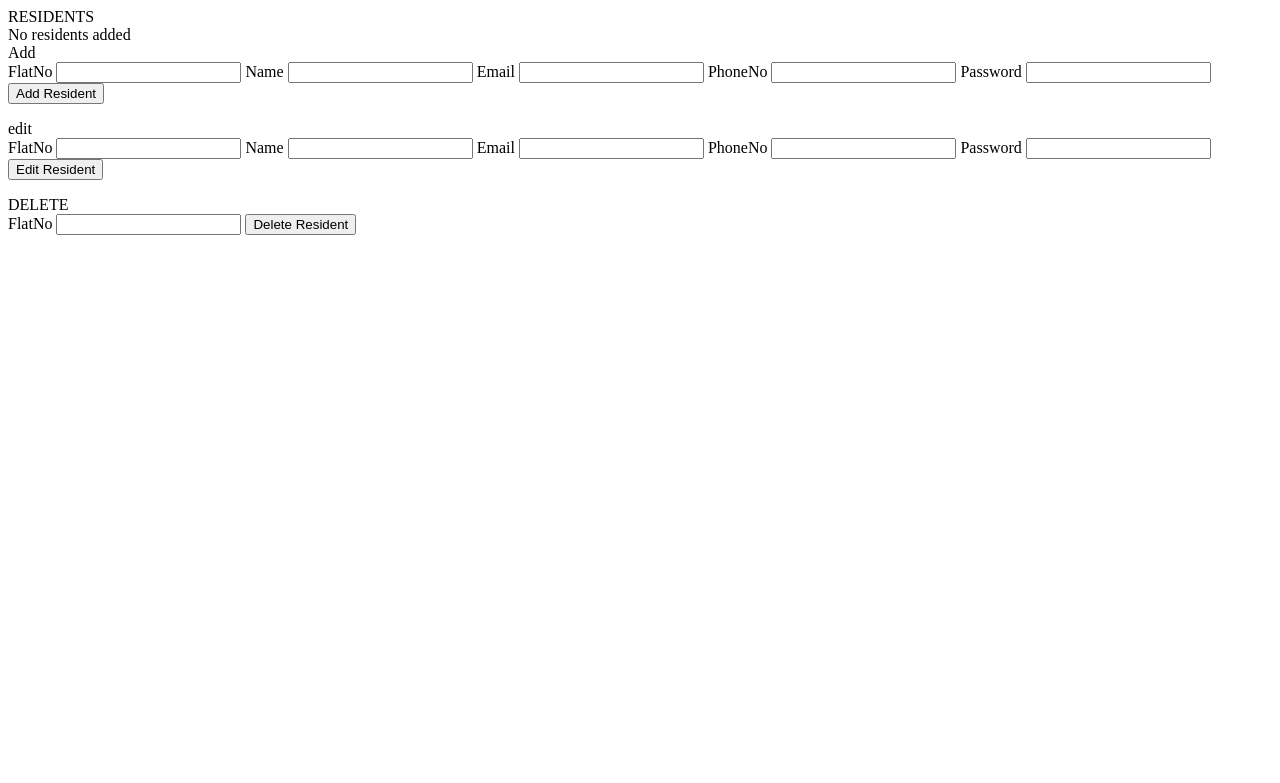
After one commit to anjali0508/SmartParking, a Flask app: template Website/templates/AdminHome.html in a window 1280 px wide. The commit adds this page. Shown: the top 783 px of the page. Run offline with Flask 2, Linux system fonts and the light colour scheme; the template is opened without the code that fills it, so the values that code supplies are empty.

Commit message:
Added admin home template

```diff
--- a/Website/Server.py
+++ b/Website/Server.py
@@ -141,10 +141,16 @@ def residentFuctions():
         residents = dbRef.child("Residents").get()
         details = [resident.val()
                    for resident in residents if resident.val() != None]
-        return jsonify({"Residents": details, "ResidentCount": len(details)}, 200)
+        # return jsonify({"Residents": details, "residentCount": len(details)}, 200)
+        return render_template(
+            "AdminHome.html",
+            Residents=details,
+            residentCount=len(details)
+        )
 
     elif request.method == "POST":
         if not request.json or not "FlatNo" in request.json or not "Password" in request.json:
+            print("lala")
             abort(400)
         resident = {
             "Email": request.json.get("Email", ""),
@@ -172,9 +178,12 @@ def residentFuctions():
             resident["PhoneNo"] = request.json["PhoneNo"]
         details = dbRef.child("Residents").order_by_child(
             "FlatNo").equal_to(flatNo).get()
-        ID = details[0].key()
-        dbRef.child("Residents").child(ID).update(resident)
-        return jsonify({"Success": True}, 200)
+        try:
+            ID = details[0].key()
+            dbRef.child("Residents").child(ID).update(resident)
+            return jsonify({"Success": True}, 200)
+        except:
+            return jsonify({"Success": False, "Message": "Flat Number does not exist"})
 
     elif request.method == "DELETE":
         if not request.json or not "FlatNo" in request.json:
--- /dev/null
+++ b/Website/templates/AdminHome.html
@@ -0,0 +1,171 @@
+<!-- Admin home will show resident details -->
+<!-- Add a link to view vehicle details  -->
+<html>
+  <head>
+    <script src="https://ajax.googleapis.com/ajax/libs/jquery/3.3.1/jquery.min.js"></script>
+  </head>
+  <body>
+    <div class="Residents">
+      <div>
+        RESIDENTS
+      </div>
+      {%if residentCount > 0%}
+      <div>
+        <!-- You could add table heading here -->
+        {% for i in range(residentCount)%}
+        <div>
+          Flat No: {{Residents[i]["FlatNo"]}} <br />
+          Name: {{Residents[i]["Name"]}} <br />
+          Email: {{Residents[i]["Email"]}} <br />
+          Phone No: {{Residents[i]["PhoneNo"]}} <br />
+        </div>
+        {% endfor %}
+      </div>
+      {% else %}
+      <div>
+        No residents added
+      </div>
+      {% endif %}
+    </div>
+    <div class="AddResidents">
+      Add
+      <form>
+        {% set action = "Residents" %}
+        <label for="FlatNo">FlatNo</label>
+        <input type="text" name="FlatNo" id="FlatNo" required />
+        <label for="Name">Name</label>
+        <input type="text" name="Name" id="Name" />
+        <label for="Email">Email</label>
+        <input type="text" name="Email" id="Email" />
+        <label for="PhoneNo">PhoneNo</label>
+        <input type="text" name="PhoneNo" id="PhoneNo" />
+        <label for="Password">Password</label>
+        <input type="text" name="Password" id="Password" required />
+        <input type="button" id="AddResident" value="Add Resident" />
+      </form>
+    </div>
+
+    <div class="EditResidents">
+      edit
+      <form>
+        {% set action = "Residents" %}
+        <label for="FlatNo">FlatNo</label>
+        <input type="text" name="FlatNo" id="FlatNo_Edit" required />
+        <label for="Name">Name</label>
+        <input type="text" name="Name" id="Name_Edit" />
+        <label for="Email">Email</label>
+        <input type="text" name="Email" id="Email_Edit" />
+        <label for="PhoneNo">PhoneNo</label>
+        <input type="text" name="PhoneNo" id="PhoneNo_Edit" />
+        <label for="Password">Password</label>
+        <input type="text" name="Password" id="Password_Edit" />
+        <input type="button" id="EditResident" value="Edit Resident" />
+      </form>
+    </div>
+
+    <div class="DeleteResident">
+      DELETE
+      <form>
+        {% set action = "Residents" %}
+        <label for="FlatNo">FlatNo</label>
+        <input type="text" id="FlatNo_del" />
+        <input type="button" id="DeleteResident" value="Delete Resident" />
+      </form>
+    </div>
+    <script>
+      // Ajax call to add resident
+      $("#AddResident").on("click", event => {
+        let action = "{{action | safe}}";
+        console.log(action);
+        let data = {
+          FlatNo: $("#FlatNo").val(),
+          Name: $("#Name").val(),
+          Email: $("#Email").val(),
+          PhoneNo: $("#PhoneNo").val(),
+          Password: $("#Password").val()
+        };
+        // console.log(JSON.stringify(data));
+        $.ajax({
+          headers: {
+            Accept: "application/json",
+            "Content-Type": "application/json"
+          },
+          url: action,
+          type: "POST",
+          dataType: "json",
+          data: JSON.stringify(data),
+          success: result => {
+            // console.log(result);
+            window.location.href = "/Admin/Residents";
+          }
+        });
+      });
+
+      //   Ajax call to update resident
+      $("#EditResident").on("click", event => {
+        let action = "{{action | safe}}";
+        console.log(action);
+        let data = { FlatNo: $("#FlatNo_Edit").val() };
+        if ($("#Name_Edit").val()) {
+          data["Name"] = $("#Name_Edit").val();
+        }
+        if ($("#Email_Edit").val()) {
+          data["Email"] = $("#Email_Edit").val();
+        }
+        if ($("#PhoneNo_Edit").val()) {
+          data["PhoneNo"] = $("#PhoneNo_Edit").val();
+        }
+        if ($("#Password_Edit").val()) {
+          data["Password"] = $("#Password_Edit").val();
+        }
+        console.log(JSON.stringify(data));
+        $.ajax({
+          headers: {
+            Accept: "application/json",
+            "Content-Type": "application/json"
+          },
+          url: action,
+          type: "PUT",
+          dataType: "json",
+          data: JSON.stringify(data),
+          success: result => {
+            console.log(result);
+            if (result["Message"]) {
+              window.location.href =
+                "/Admin/Residents?Message=" + result["Message"];
+            } else {
+              window.location.href = "/Admin/Residents";
+            }
+          }
+        });
+      });
+
+      //   Ajax call to delete resident
+      $("#DeleteResident").on("click", event => {
+        let action = "{{action | safe}}";
+        console.log(action);
+        let data = { FlatNo: $("#FlatNo_del").val() };
+        console.log(JSON.stringify(data));
+        $.ajax({
+          headers: {
+            Accept: "application/json",
+            "Content-Type": "application/json"
+          },
+          url: action,
+          type: "DELETE",
+          dataType: "json",
+          data: JSON.stringify(data),
+          success: result => {
+            // console.log(result);
+            if (result[0]["Success"] == false) {
+              window.location.href =
+                "/Admin/Residents?Message=" + result[0]["Message"];
+            } else {
+              window.location.href = "/Admin/Residents";
+            }
+          }
+        });
+      });
+    </script>
+  </body>
+</html>
--- a/Website/templates/ResidentHome.html
+++ b/Website/templates/ResidentHome.html
@@ -47,7 +47,7 @@
 
     <div class="AddVisitor">
       {%set addAction = "/Resident/" + id + "/AddVisitor" %}
-      <form method="POST">
+      <form>
         <label for="Name">Visitor Name:</label>
         <input type="text" name="Name" id="AddName" />
         <br />
@@ -60,7 +60,7 @@
     <div class="DeleteVisitor">
       DELETE VISITOR <br />
       {%set deleteAction = "/Resident/" + id + "/DeleteVisitor" %}
-      <form method="POST">
+      <form>
         <label for="VehicleNo">Vehicle Number</label>
         <input type="text" name="VehicleNo" id="DelVehicleNo" required />
         <input id="DeleteVisitor" type="button" value="Delete Visitor" />
```
